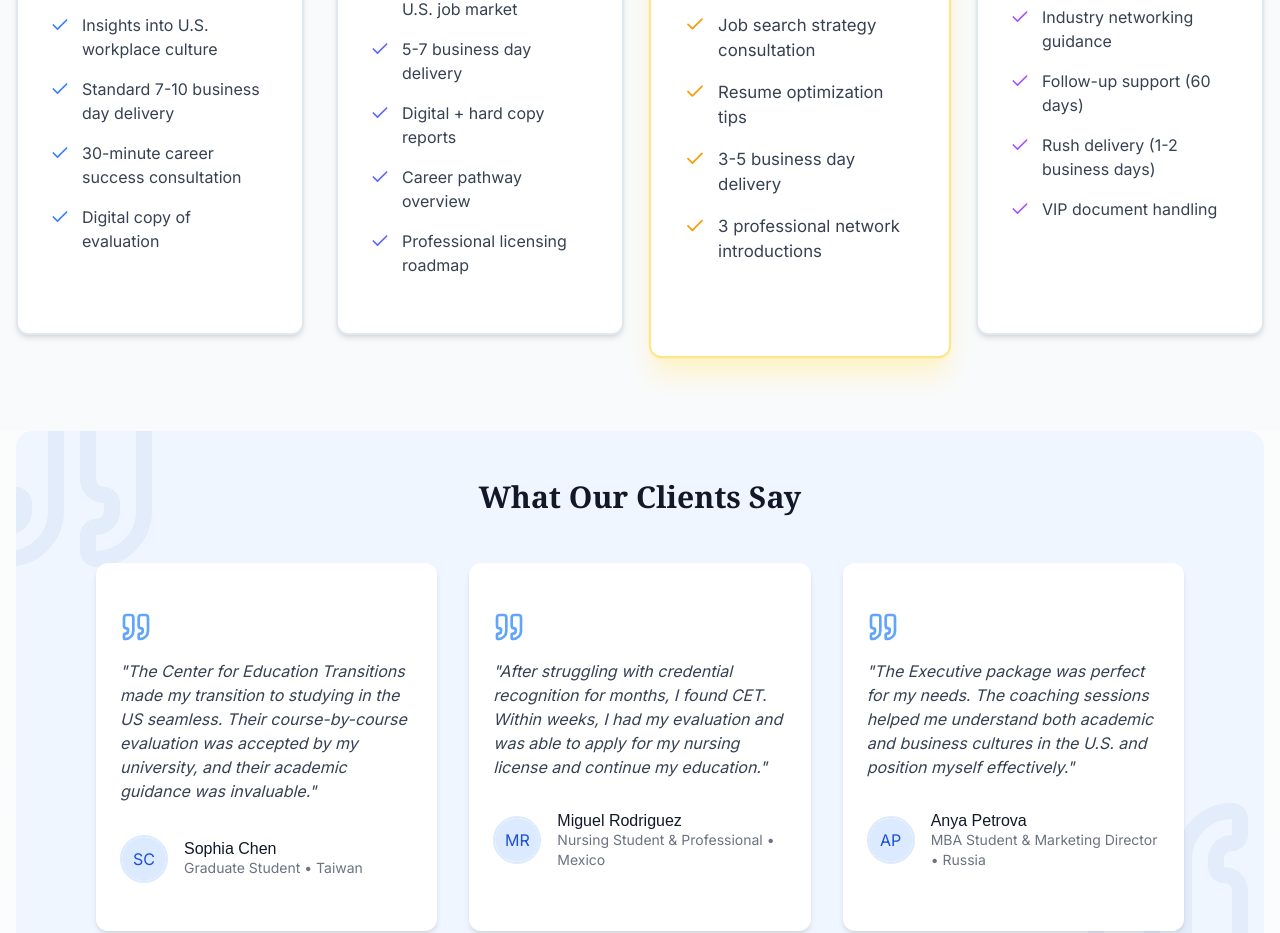
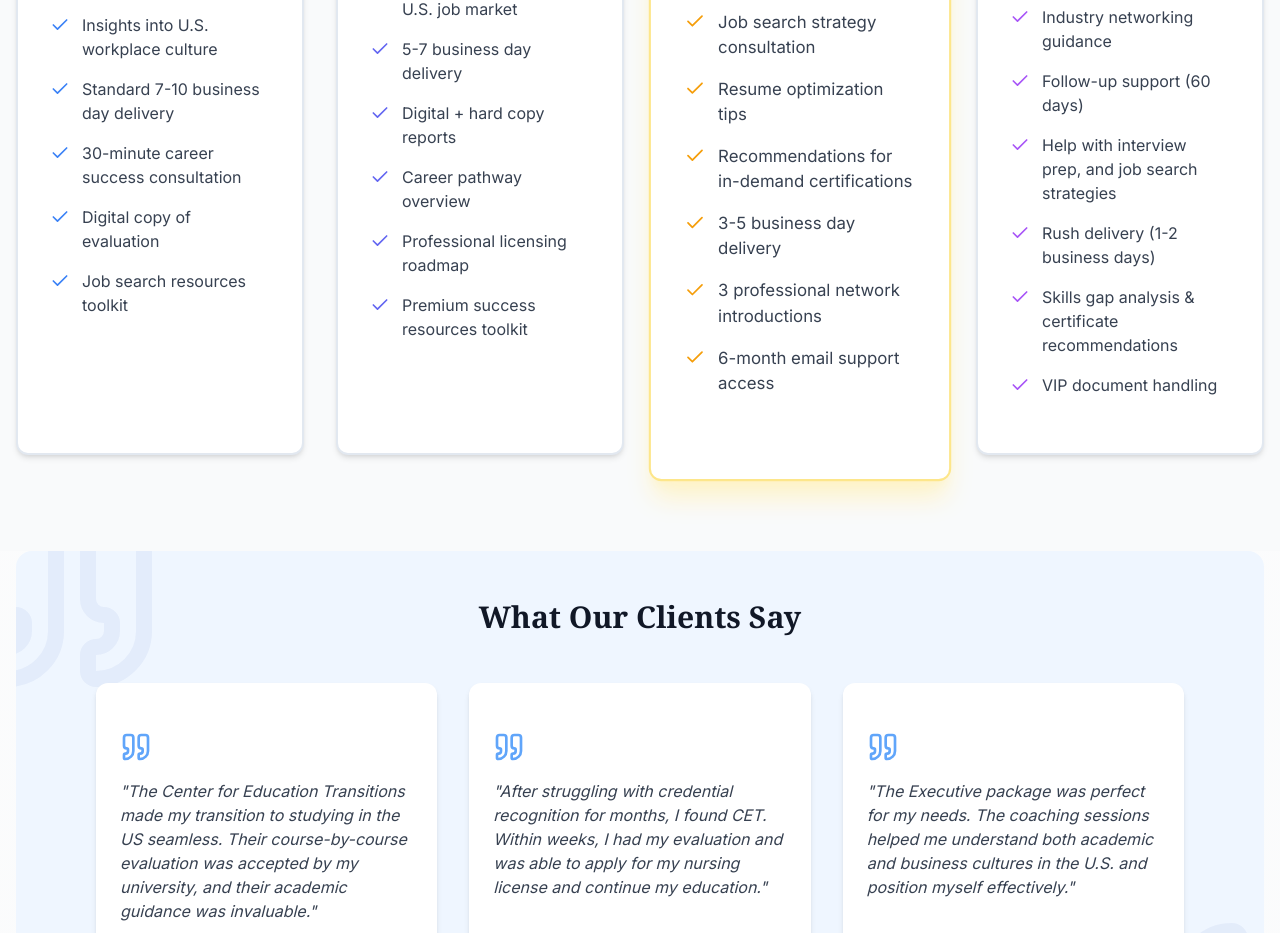
Before and after one commit to mucyoz/cet-next, a Next.js app: page / in a window 1280 px wide. Shown: the part 2780-3713 px from the top of the page. Built offline with nearby package versions, Linux system fonts and the light colour scheme.

Commit message:
new pricing offers added

```diff
--- a/src/components/home/HomePage.tsx
+++ b/src/components/home/HomePage.tsx
@@ -422,6 +422,7 @@ export default function HomePage() {
                   { text: "Standard 7-10 business day delivery" },
                   { text: "30-minute career success consultation" },
                   { text: "Digital copy of evaluation" },
+                  { text: "Job search resources toolkit" },
                 ]}
               />
               <PricingCard
@@ -437,6 +438,7 @@ export default function HomePage() {
                   { text: "Digital + hard copy reports" },
                   { text: "Career pathway overview" },
                   { text: "Professional licensing roadmap" },
+                  { text: "Premium success resources toolkit" },
                 ]}
               />
               <PricingCard
@@ -451,8 +453,10 @@ export default function HomePage() {
                   { text: "Industry-specific guidance" },
                   { text: "Job search strategy consultation" },
                   { text: "Resume optimization tips" },
+                  { text: "Recommendations for in-demand certifications" },
                   { text: "3-5 business day delivery" },
                   { text: "3 professional network introductions" },
+                  { text: "6-month email support access" },
                 ]}
               />
               <PricingCard
@@ -466,7 +470,11 @@ export default function HomePage() {
                   { text: "Personalized education transition plan" },
                   { text: "Industry networking guidance" },
                   { text: "Follow-up support (60 days)" },
+                  {
+                    text: "Help with interview prep, and job search strategies",
+                  },
                   { text: "Rush delivery (1-2 business days)" },
+                  { text: "Skills gap analysis & certificate recommendations" },
                   { text: "VIP document handling" },
                 ]}
               />
```
